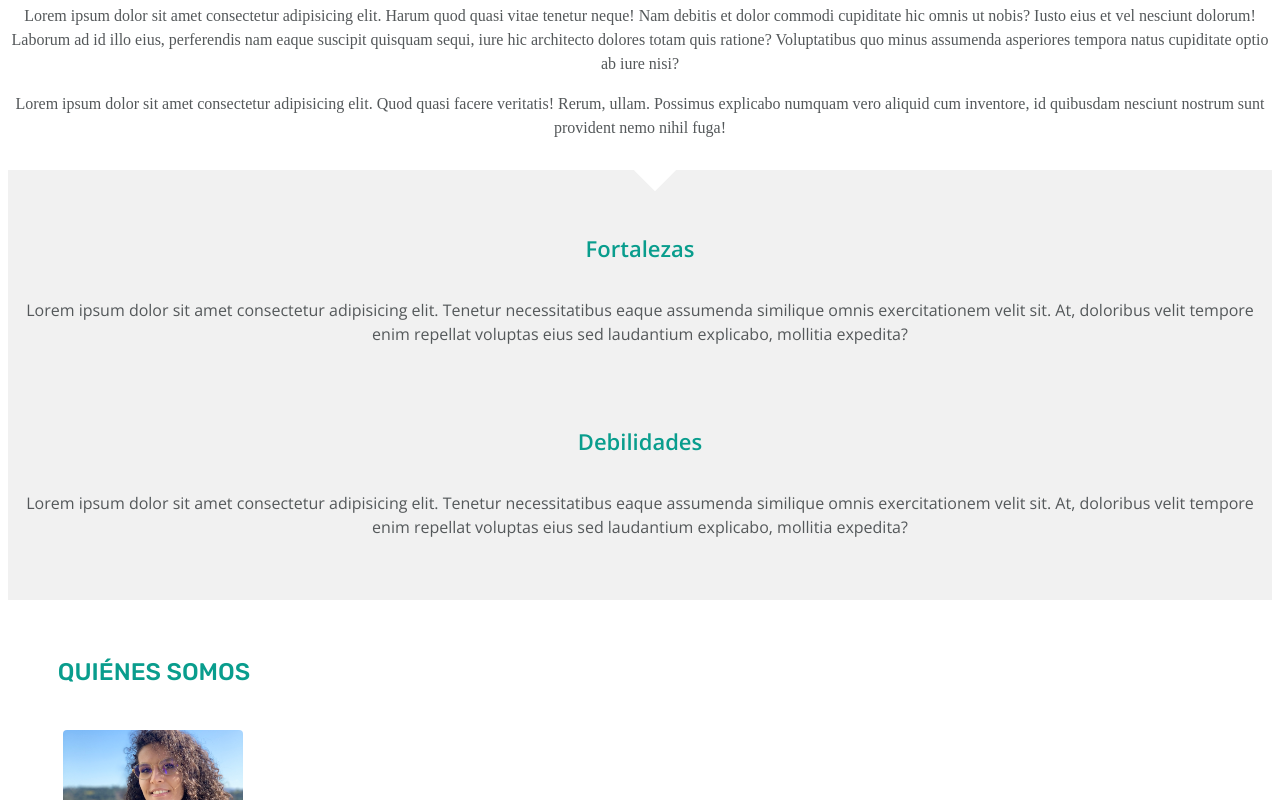
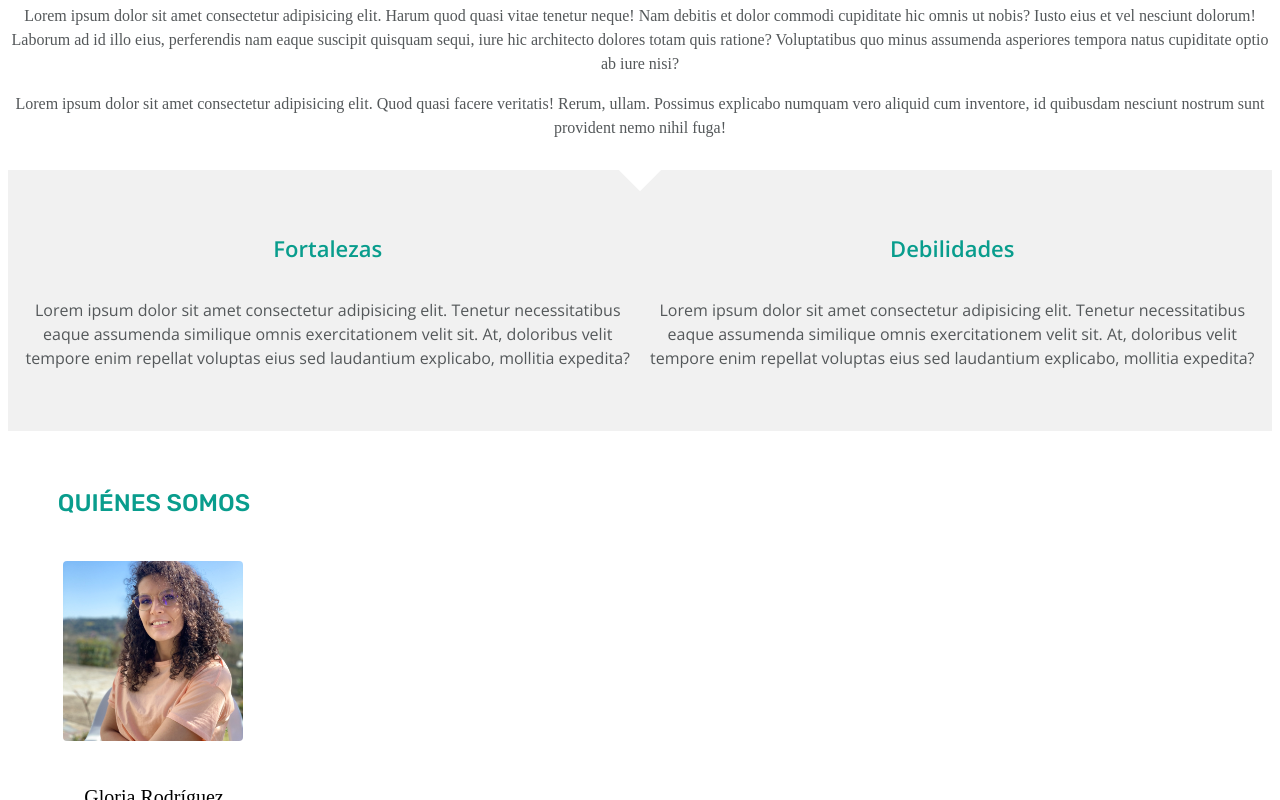
Before and after one commit to Adalab/project-promo-p-module-1-team-4, a plain HTML site: page index.html in a window 1280 px wide. Shown: the part 714-1514 px from the top of the page. Drawn offline with nearby package versions, Linux system fonts and the light colour scheme.

Commit message:
add media

```diff
--- a/styles/main.css
+++ b/styles/main.css
@@ -82,7 +82,7 @@ body {
   display: flex;
   flex-direction: column;
   text-align: center;
-  /* gap: 15px; */
+  gap: 15px;
   padding: 30px 15px 45px 15px;
   margin-top: 30px;
   position: relative;
@@ -93,10 +93,10 @@ body {
   height: 30px;
   transform: rotate(45deg);
   background-color: #fff;
-  /* margin: -45px auto 0 auto; */
   position: absolute;
   left: 50%;
   top: -15px;
+  margin-left: -15px;
 }
 .strenghths_weaknesses_title {
   color: var(--blue-green);
@@ -109,9 +109,10 @@ body {
   font-size: 1em;
   line-height: 1.5em;
 }
-
-.strenghths_weaknesses_article:nth-of-type(n + 2) {
-  margin-top: 30px;
+@media (min-width: 480px) {
+  .strenghths_weaknesses {
+    flex-direction: row;
+  }
 }
 .image {
   width: 320px;
```
